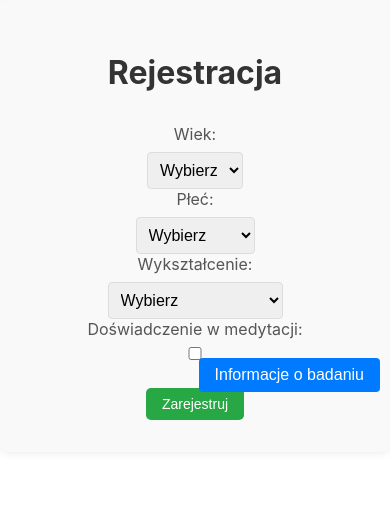
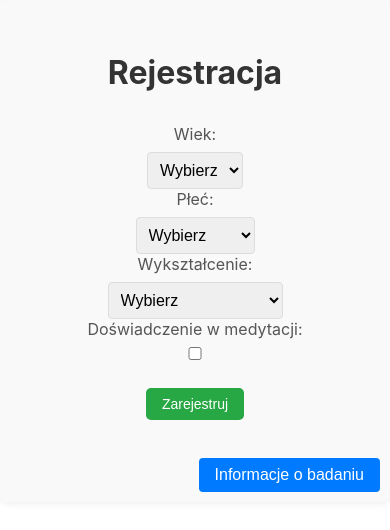
Before and after one commit to krzszymala/experimentapp, a React (Create React App) app: page / in a window 390 px wide. Shown: the top 530 px of the page. Built offline with nearby package versions, Linux system fonts and the light colour scheme; the HTML template or start-up script is replaced by a standard one.

Commit message:
Wersja 2.4 - poprawa stylistyczna Home.js

```diff
--- a/src/pages/Home.css
+++ b/src/pages/Home.css
@@ -142,11 +142,16 @@ input[type="checkbox"] {
 /* Media query dla mniejszych ekranów */
 @media (max-width: 768px) {
   .info-button {
-    bottom: 60px; /* Przesuwamy przycisk wyżej na urządzeniach mobilnych */
+    bottom: 10px; /* Przycisk pozostaje na dole */
     right: 10px;
   }
 
+  .info-popup {
+    bottom: 50px; /* Dymek pozostaje nad przyciskiem */
+  }
+
   .submit-button {
+    margin-bottom: 50px; /* Dodajemy odstęp poniżej przycisku Zarejestruj */
     padding: 0.5rem 1.5rem;
     font-size: 0.875rem;
   }
```
